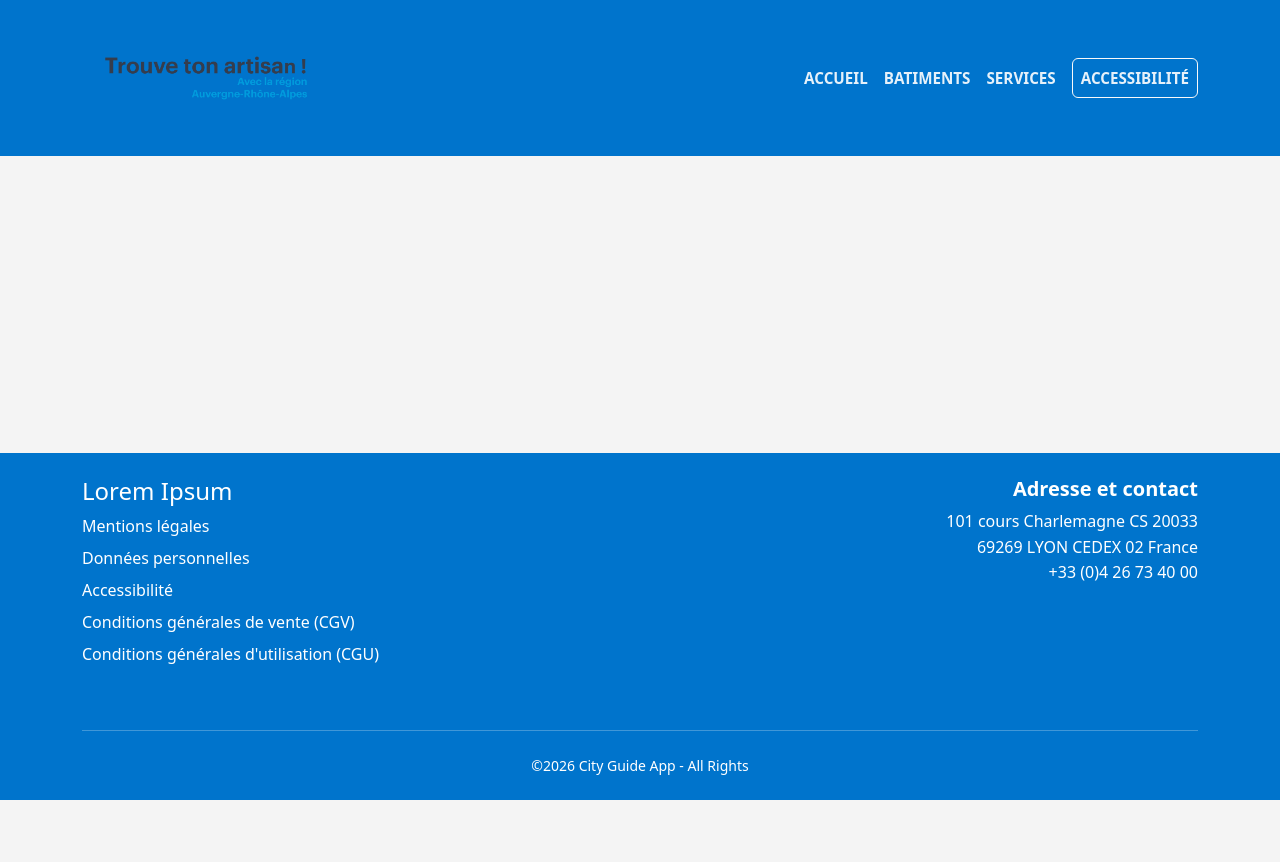
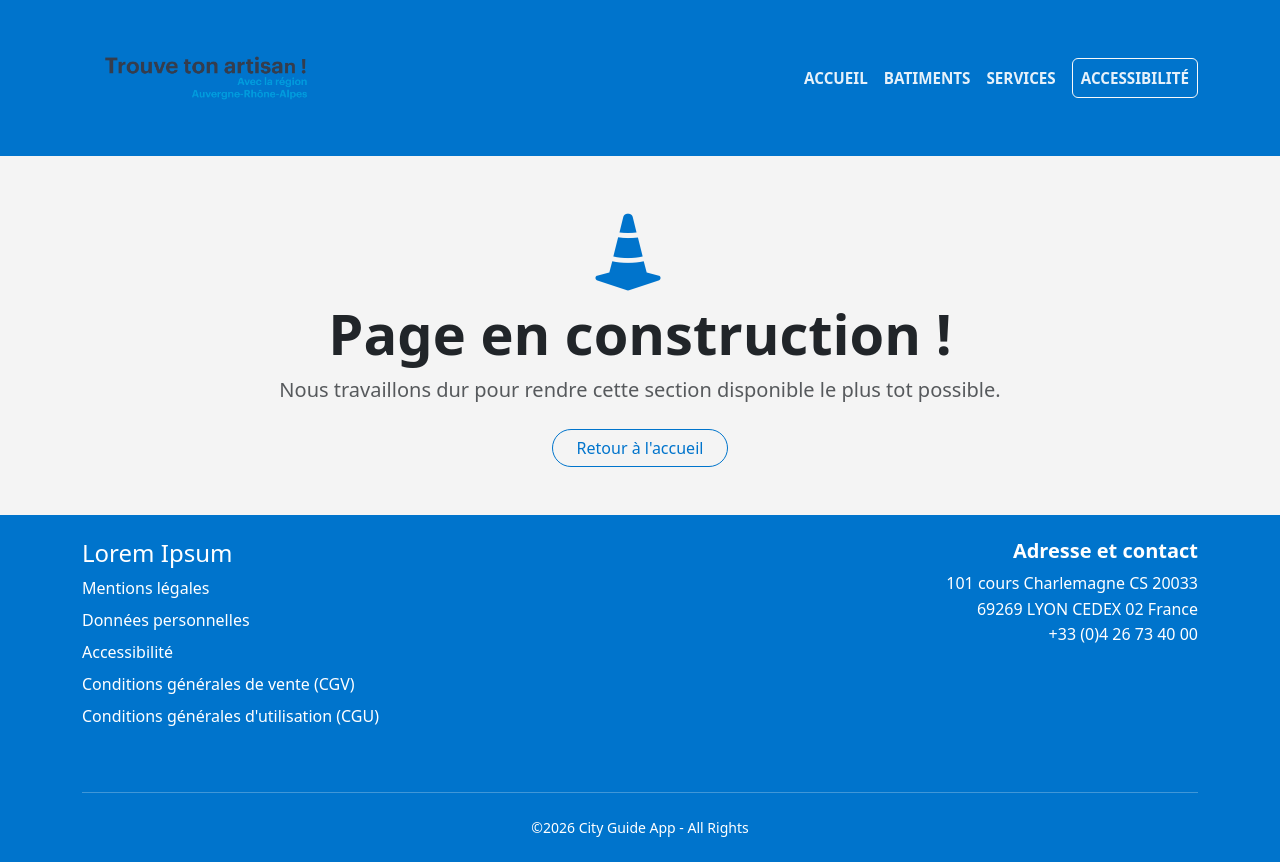
Before and after one commit to IlCarra/Devoir-TrouveTonArtisan, a React (Create React App) app in the folder trouveartisan/: page /construction in a window 1280 px wide. Before the commit the page ends 800 px from the top, so only its background shows below. Built offline with nearby package versions, Linux system fonts and the light colour scheme.

Commit message:
Added 404page and underconstruction page

```diff
--- a/trouveartisan/src/App.js
+++ b/trouveartisan/src/App.js
@@ -7,6 +7,8 @@ import Footer from './components/footer';
 
 import Home from './pages/home';
 import Artisan from './pages/artisan';
+import NotFound from './pages/notFound';
+import UnderConstruction from './pages/underConstruction';
 
 // Importa i tuoi stili
 import './App.scss';
@@ -22,6 +24,9 @@ function App() {
             <Route path="/" element={<Home />}/>
             {/* Aggiungi qui le altre rotte man mano che crei le pagine */}
             <Route path="/artisan/:id" element={<Artisan />} />
+            <Route path="/construction" element={<UnderConstruction />} />
+
+            <Route path='*' element={<NotFound />} />
           </Routes>
         </main>
 
--- a/trouveartisan/src/App.scss
+++ b/trouveartisan/src/App.scss
@@ -10,6 +10,7 @@
 @import "./styles/footer";
 @import "./styles/home";
 @import "./styles/artisan";
+@import "./styles/contactform";
 
 .App {
   text-align: center;
--- a/trouveartisan/src/components/contactForm.js
+++ b/trouveartisan/src/components/contactForm.js
@@ -45,7 +45,7 @@ const ContactForm = () => {
                         <Form.Control
                             as="textarea"
                             className="rounded-4 border-0 shadow-sm flex-grow-1"
-                            style={{ resize: 'none', minHeight: '200px' }}
+
                         />
                     </Form.Group>
                 </Col>
--- a/trouveartisan/src/components/footer.js
+++ b/trouveartisan/src/components/footer.js
@@ -1,4 +1,5 @@
 import React from "react";
+import { Link } from 'react-router-dom';
 
 function Footer() {
     return (
@@ -8,11 +9,11 @@ function Footer() {
                     <div className="col-md-5 col-sm-12 mb-4">
                         <h4>Lorem Ipsum</h4>
                         <ul className="list-unstyled footer-links">
-                            <li>Mentions légales</li>
-                            <li>Données personnelles</li>
-                            <li>Accessibilité</li>
-                            <li>Conditions générales de vente (CGV)</li>
-                            <li>Conditions générales d'utilisation (CGU)</li>
+                            <li><Link to="/construction" className="text-white text-decoration-none">Mentions légales</Link></li>
+                            <li><Link to="/construction" className="text-white text-decoration-none">Données personnelles</Link></li>
+                            <li><Link to="/construction" className="text-white text-decoration-none">Accessibilité</Link></li>
+                            <li><Link to="/construction" className="text-white text-decoration-none">Conditions générales de vente (CGV)</Link></li>
+                            <li><Link to="/construction" className="text-white text-decoration-none">Conditions générales d'utilisation (CGU)</Link></li>
                         </ul>
                     </div>
                     <div className="col-md-5 col-sm-12 text-md-end">
--- a/trouveartisan/src/pages/artisan.js
+++ b/trouveartisan/src/pages/artisan.js
@@ -1,11 +1,11 @@
 import { useParams } from "react-router-dom";
-import {Container, Row, Col, Card} from 'react-bootstrap';
+import {Container, Row, Col} from 'react-bootstrap';
 import ContactForm from "../components/contactForm";
 
 const artisanInfo = [
-    { id: 1, nom: "Jean Professional", etoiles: 5, specialite: "Plombier", adresse: "Paris" },
-    { id: 2, nom: "Marc Bricole", etoiles: 4.5, specialite: "Électricien", adresse: "Lyon" },
-    { id: 3, nom: "Lucie Design", etoiles: 4, specialite: "Peintre", adresse: "Marseille" }
+    { id: 1, nom: "John Doe", etoiles: 5, specialite: "Plombier", adresse: "15 Rue de la Republique, Paris" },
+    { id: 2, nom: "Jeane Doe", etoiles: 4.5, specialite: "Électricien", adresse: "65 Rue de Tonkin, Lyon" },
+    { id: 3, nom: "Lucie Design", etoiles: 4, specialite: "Peintre", adresse: "7 Rue du vieux port, Marseille" }
 ];
 
 function Artisan() {
@@ -42,7 +42,7 @@ function Artisan() {
 
                                     {/* Icone Profile */}
                                     <div className="profile-icon-wrapper bg-white rounded-circle d-inline-flex align-items-center justify-content-center3" style={{ width: '180px', height: '180px' }}>
-                                        <i className="bi bi-person-circle text-dark" style={{ fontSize: '10rem' }}></i>
+                                        <i className="bi bi-person-circle text-dark profile-icon"></i>
                                     </div>
                             </Col>
 
--- /dev/null
+++ b/trouveartisan/src/pages/notFound.js
@@ -0,0 +1,24 @@
+import React from "react";
+import { Container, Button } from 'react-bootstrap';
+import { Link } from 'react-router-dom';
+
+function NotFound() {
+    return (
+        <Container className="text-center py-5">
+            <div className="error-404-content py-5">
+                <h1 className="display-1 fw-bold text-primary">404</h1>
+                <h2 className="mb-4">Oups! Page non trouvée</h2>
+                <p className="lead mb-5 text-muted">
+                    Désolé, l'artisan ou la page que vous recherchez n'existe pas ou est en construction !
+                </p>
+                <Link to="/">
+                    <Button variant="primary" size="lg" className="rounded-pill px-5">
+                        Retour à l'accueil
+                    </Button>
+                </Link>
+            </div>
+        </Container>
+    )
+}
+
+export default NotFound;
--- /dev/null
+++ b/trouveartisan/src/pages/underConstruction.js
@@ -0,0 +1,27 @@
+import React from "react";
+import { Container, Button } from 'react-bootstrap';
+import { Link } from 'react-router-dom';
+
+function UnderConstruction() {
+    return (
+        <Container className="d-flex align-items-center justify-content-center text-center">
+            <div className="py-5">
+                <div className="icon-box me-4">
+                    <i class="bi bi-cone-striped display-1 text-primary"></i>
+                </div>
+                <h1 className="display-4 fw-bold">Page en construction !</h1>
+                <p className="lead text-muted mb-4">
+                    Nous travaillons dur pour rendre cette section disponible le plus tot possible.
+                </p>
+
+                <Link to="/">
+                    <Button variant="outline-primary" className="rounded-pill px-4">
+                        Retour à l'accueil
+                    </Button>
+                </Link>
+            </div>
+        </Container>
+    )
+}
+
+export default UnderConstruction;
--- a/trouveartisan/src/styles/_artisan.scss
+++ b/trouveartisan/src/styles/_artisan.scss
@@ -8,6 +8,8 @@
 
         i {
             line-height: 1;
+            display: block;
+            font-size: 10rem;
         }
     }
 
--- /dev/null
+++ b/trouveartisan/src/styles/_contactform.scss
@@ -0,0 +1,4 @@
+.Form.Control{
+    min-height: 200px;
+    resize: none;
+}
```
